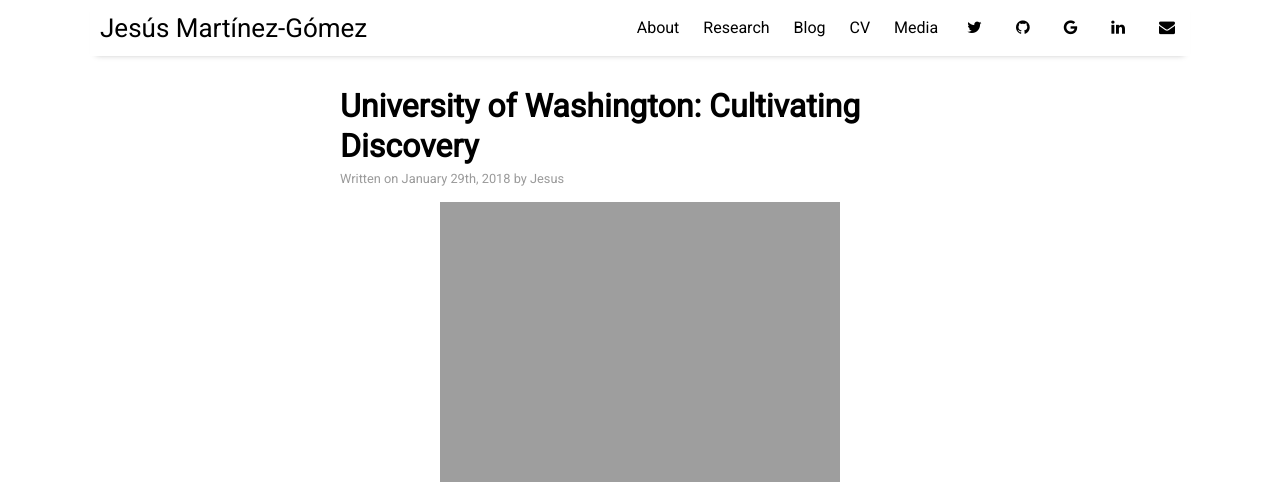
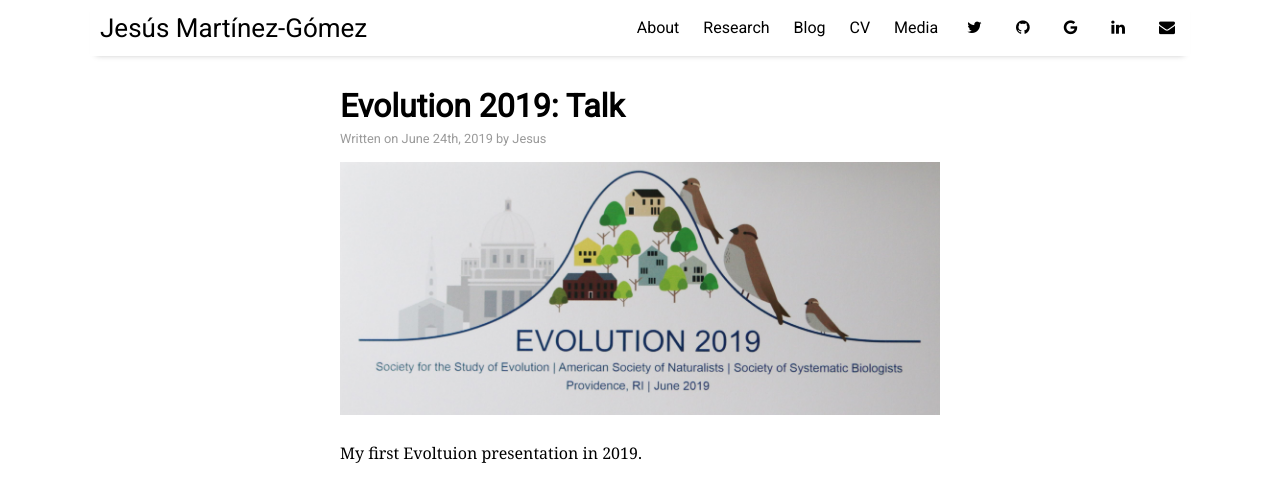
Before and after one commit to Jesusthebotanist/Jesusthebotanist.github.io, a Jekyll site: the page built from _posts/2018-02-20-UWVideo.md, in a window 1280 px wide and 1087 px high. Shown: the top 482 px of the window. Built offline with Jekyll 4.4.1, drawn with Linux system fonts in a browser that asks for light colours; nearby versions of some CDN libraries; some of the changed text lies outside the part shown; grey boxes are pictures that could not be loaded.

Commit message:
Update 2018-02-20-UWVideo.md

```diff
--- a/_posts/2018-02-20-UWVideo.md
+++ b/_posts/2018-02-20-UWVideo.md
@@ -1,13 +1,13 @@
 ---
 layout: post
-title: "University of Washington: Cultivating Discovery"
+title: "Evolution 2019: Talk "
 author: "Jesus"
-date: Jan 29,2018
+date: June 24,2019
 categories: media
-image: UWVideoLink.png
+image: Evolution2019.JPG
 ---
 
-The University of Washington made a video about me and my research, check it down below.
+My first Evoltuion presentation in 2019.
 
-<iframe width="600" height="315" src="https://www.youtube.com/embed/eRAfphm7Eac" frameborder="0" allow="accelerometer; autoplay; encrypted-media; gyroscope; picture-in-picture" allowfullscreen>
+<iframe width="600" height="315" src="https://www.youtube.com/watch?v=msmXUYwjUAw&t=2s&ab_channel=Evolution2019Videos" frameborder="0" allow="accelerometer; autoplay; encrypted-media; gyroscope; picture-in-picture" allowfullscreen>
 </iframe>
```
